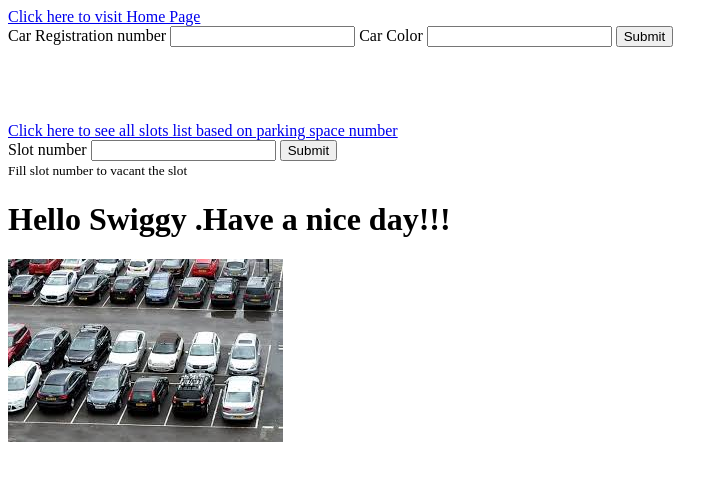
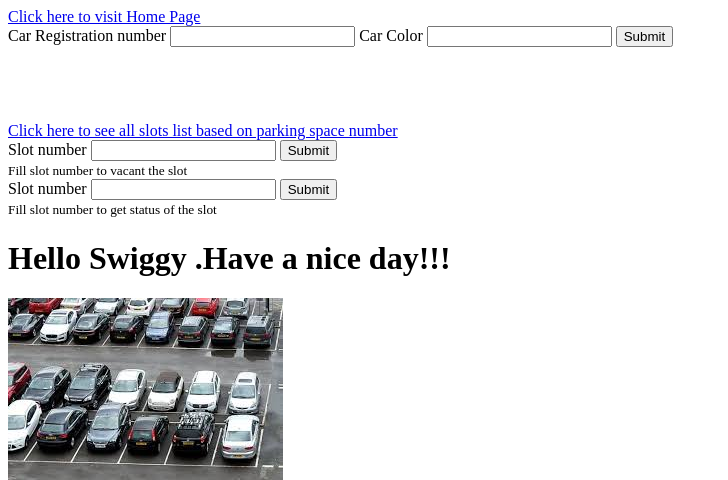
Before and after one commit to gari3008ma/parkinglot, a Django app: page /carparking/dashboard/ in a window 1280 px wide. Shown: the top 480 px of the page, without its empty margins (0-728 px from the left). Run offline with Django 3.2, Linux system fonts and the light colour scheme.

Commit message:
added status

```diff
--- a/carparking/templates/carparking/dashboard.html
+++ b/carparking/templates/carparking/dashboard.html
@@ -23,11 +23,20 @@
 <form action="" method="post">
     {% csrf_token %}
     <label for="slot_number">Slot number</label>
-    <input id="slot_number" type="number" name="slot_number" value="{{ car_id }}">
+    <input id="slot_number" type="number" name="slot_number" value="{{ slot }}">
     <input type="submit" value="Submit" />
 </form>
 
 <small>Fill slot number to vacant the slot</small><br>
+
+<form action="" method="post">
+    {% csrf_token %}
+    <label for="slot_status">Slot number</label>
+    <input id="slot_status" type="number" name="slot_status" value="{{ slot_status }}">
+    <input type="submit" value="Submit" />
+</form>
+<small>Fill slot number to get status of the slot</small><br>
+<p>{{status}}</p>
 <h1>Hello Swiggy .Have a nice day!!!</h1>
   <img src={% static "image.jpg" %}>
 </body>
--- a/carparking/views.py
+++ b/carparking/views.py
@@ -33,18 +33,25 @@ def index(request):
 @csrf_protect
 def dashboard(request):
 	error_message=""
+	slot_status=""
 	if request.method == 'POST':
 		data =  QueryDict(request.body).dict()
 		car_registration_num = data.get('car_registration_num','')
 		car_color = data.get('car_color','')
 		slot_id = data.get('slot_number','')
+		get_slot_status = data.get('slot_status','')
 		if car_registration_num and car_color:
 			error_message = allocate_slot(car_registration_num,car_color)
 		if slot_id:
 			error_message = vacant_slot(slot_id)
-
+		if get_slot_status:
+			slot_status = ParkingSlots.objects.get(slot_id=get_slot_status).availibility_status
+			if not slot_status:
+				slot_status="Car is parked in slot"
+			else:
+				slot_status="Car is not parked"
 	template = loader.get_template('carparking/dashboard.html')
-	return render(request, 'carparking/dashboard.html',{"error_message":error_message})
+	return render(request, 'carparking/dashboard.html',{"error_message":error_message,"status":str(slot_status)})
 
 
 # print slot id with car_number and color that are avaliable in parking lot
```
